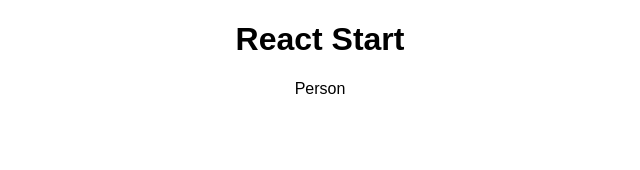
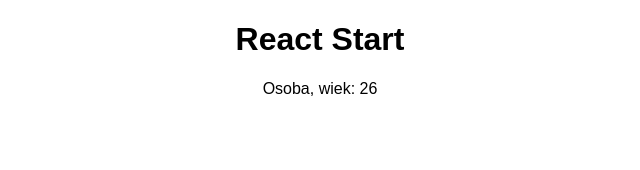
Before and after one commit to IgorSzczerbicki/react_start, a React (Create React App) app: page / in a window 1280 px wide. Shown: the top 170 px of the page, without its empty margins (320-960 px from the left). Built offline with nearby package versions, Linux system fonts and the light colour scheme.

Commit message:
Dynamiczny komponent z kodem JS

```diff
--- a/src/Person/Person.js
+++ b/src/Person/Person.js
@@ -1,7 +1,7 @@
 import React from 'react'
 
 const person = () => {
-	return <p>Person</p>
-}
+	return <p>Osoba, wiek: {(Math.floor(Math.random() * 30))}</p>
+};
 
 export default person;
```
